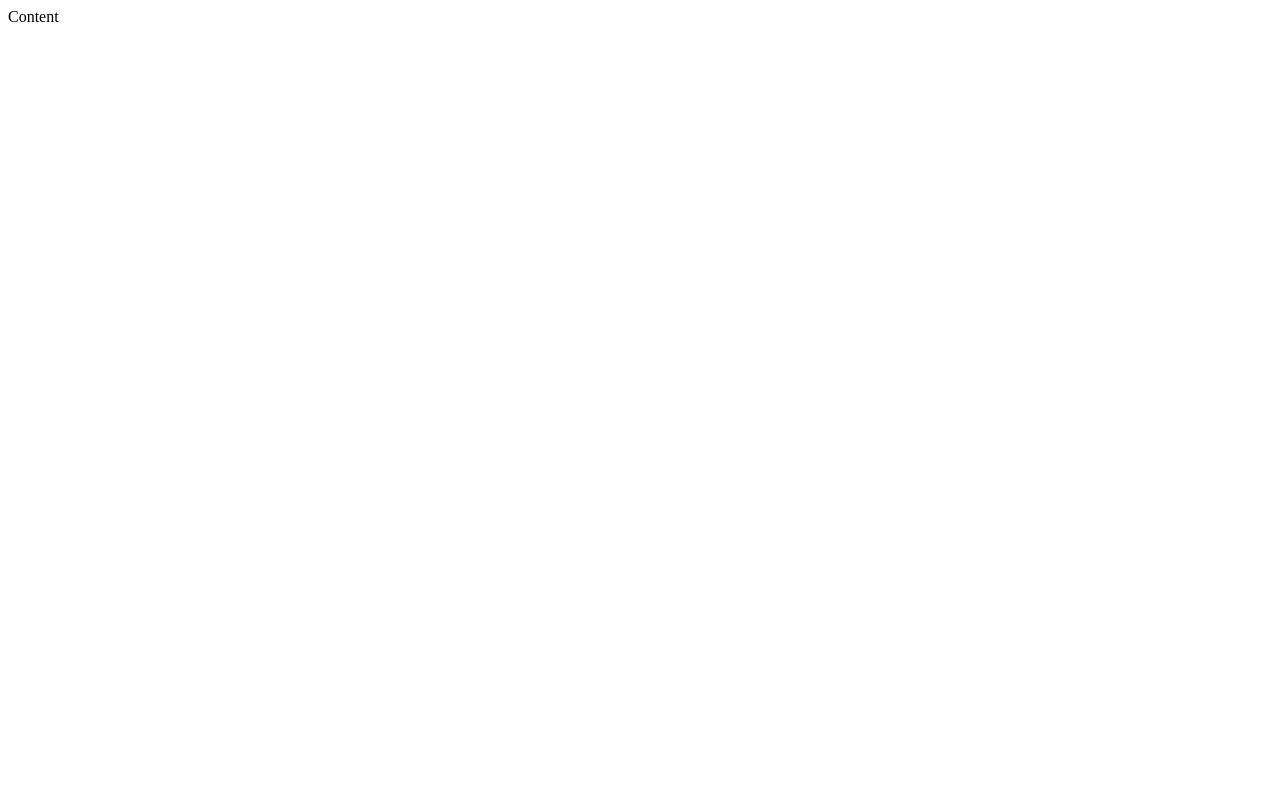
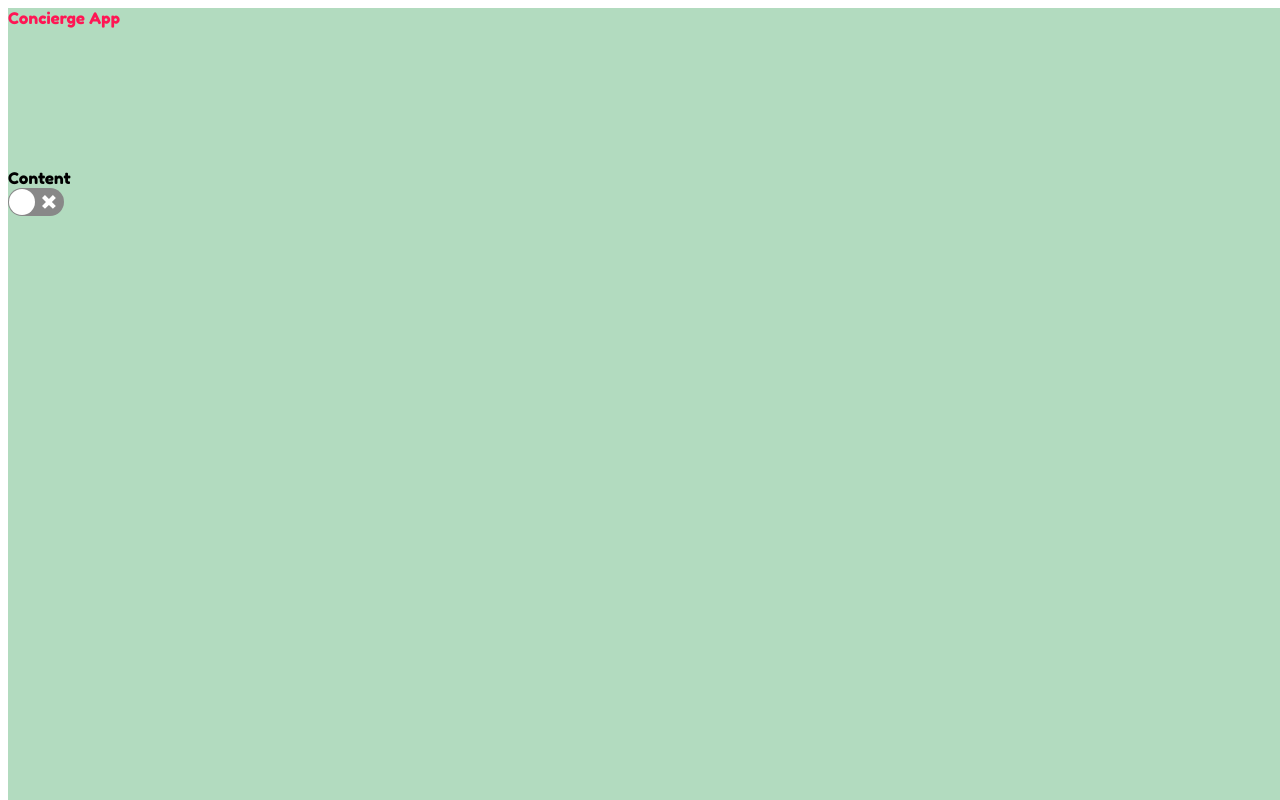
Before and after one commit to rlemasquerier/concierge-app, a React (Create React App) app: page / in a window 1280 px wide. Built offline with nearby package versions, Linux system fonts and the light colour scheme.

Commit message:
added colors and font

```diff
--- a/src/App.js
+++ b/src/App.js
@@ -1,9 +1,41 @@
 import React, { Component } from "react";
+import injectSheet from "react-jss";
+import Switch from "react-switch";
+import theme from "./theme";
+import "./index.css";
 
 class App extends Component {
   render() {
-    return <div>Content</div>;
+    const { classes } = this.props;
+    return (
+      <div className={classes.container}>
+        <div className={classes.header}>Concierge App</div>
+        <div className={classes.main}>
+          <div>Content</div>
+          <Switch />
+        </div>
+      </div>
+    );
   }
 }
 
-export default App;
+const styles = {
+  container: {
+    fontFamily: "Fredoka One",
+    position: "fixed",
+    display: "flex",
+    flexDirection: "column",
+    width: "100%",
+    height: "100%",
+    backgroundColor: theme.colors.lightGreen
+  },
+  header: {
+    color: theme.colors.red,
+    flex: 1
+  },
+  main: {
+    flex: 4
+  }
+};
+
+export default injectSheet(styles)(App);
--- /dev/null
+++ b/src/index.css
@@ -0,0 +1 @@
+@import url("https://fonts.googleapis.com/css?family=Fredoka+One");
--- /dev/null
+++ b/src/theme.js
@@ -0,0 +1,11 @@
+const theme = {
+  colors: {
+    yellow: "#F3FFBD",
+    lightGreen: "#B2DBBF",
+    green: "#70C1B3",
+    blue: "#247BA0",
+    red: "#FF1654"
+  }
+};
+
+export default theme;
```
